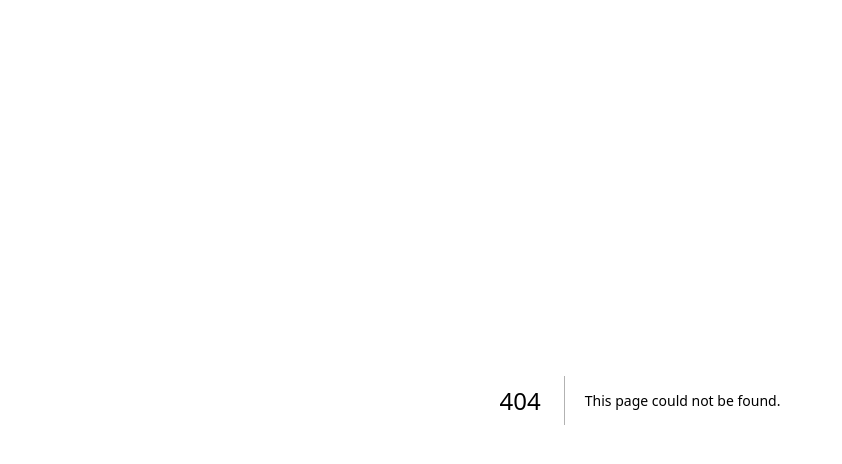
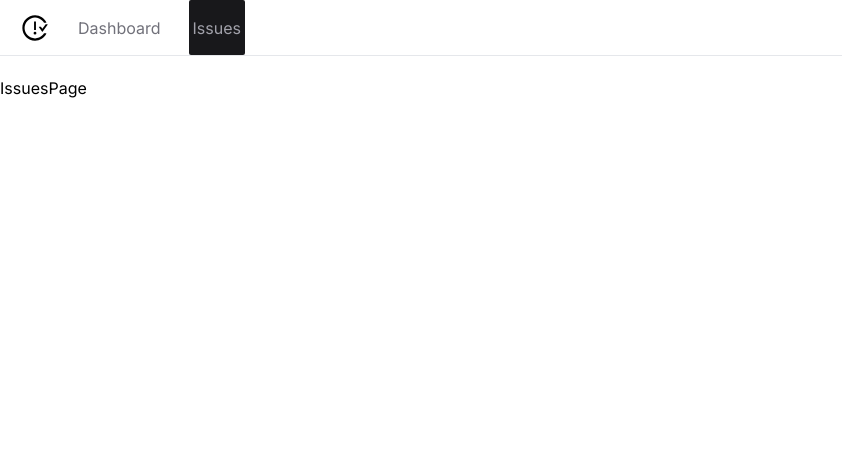
Before and after one commit to Tanay-Verma/issue-tracker-app, a Next.js app: page /issues in a window 1280 px wide. Before the commit this address had no page. Shown: the top 464 px of the page, without its empty margins (0-842 px from the left). Built offline with nearby package versions, Linux system fonts and the light colour scheme.

Commit message:
Completed Navbar and setup prisma

```diff
--- /dev/null
+++ b/app/Navbar.tsx
@@ -0,0 +1,45 @@
+"use client";
+import Link from "next/link";
+import React from "react";
+import { AiOutlineIssuesClose } from "react-icons/ai";
+import classNames from "classnames";
+import { usePathname } from "next/navigation";
+const Navbar = () => {
+  const links = [
+    { name: "Dashboard", href: "/" },
+    { name: "Issues", href: "/issues" },
+  ];
+  const pathName = usePathname();
+  return (
+    <nav className="flex space-x-6 items-center border-b h-14 mb-5 px-5">
+      <Link href="/" >
+        <AiOutlineIssuesClose className="text-3xl"/>
+      </Link>
+      <ul className="flex space-x-6 h-full ">
+        {links.map((link) => (
+          <li
+            key={link.href}
+            className={classNames({
+              "bg-zinc-900": pathName === link.href,
+              "bg-none": pathName !== link.href,
+              "h-full flex items-center rounded-sm p-1":true
+            })}
+          >
+            <Link
+              className={classNames({
+                "text-zinc-500 hover:text-zinc-800": pathName!==link.href,
+                "text-zinc-400 hover:text-white": pathName===link.href,
+                "transition-colors":true
+              })}
+              href={link.href}
+            >
+              {link.name}
+            </Link>
+          </li>
+        ))}
+      </ul>
+    </nav>
+  );
+};
+
+export default Navbar;
--- a/app/globals.css
+++ b/app/globals.css
@@ -1,20 +1,3 @@
 @tailwind base;
 @tailwind components;
 @tailwind utilities;
-
-:root {
-  --foreground-rgb: 0, 0, 0;
-  --background-start-rgb: 214, 219, 220;
-  --background-end-rgb: 255, 255, 255;
-}
-
-@media (prefers-color-scheme: dark) {
-  :root {
-    --foreground-rgb: 255, 255, 255;
-  }
-}
-
-body {
-  color: rgb(var(--foreground-rgb));
-
-}
--- /dev/null
+++ b/app/issues/page.tsx
@@ -0,0 +1,9 @@
+import React from 'react'
+
+const IssuesPage = () => {
+  return (
+    <div>IssuesPage</div>
+  )
+}
+
+export default IssuesPage
--- a/app/layout.tsx
+++ b/app/layout.tsx
@@ -1,22 +1,26 @@
-import './globals.css'
-import type { Metadata } from 'next'
-import { Inter } from 'next/font/google'
+import "./globals.css";
+import type { Metadata } from "next";
+import { Inter } from "next/font/google";
+import Navbar from "./Navbar";
 
-const inter = Inter({ subsets: ['latin'] })
+const inter = Inter({ subsets: ["latin"] });
 
 export const metadata: Metadata = {
-  title: 'Create Next App',
-  description: 'Generated by create next app',
-}
+  title: "Create Next App",
+  description: "Generated by create next app",
+};
 
 export default function RootLayout({
   children,
 }: {
-  children: React.ReactNode
+  children: React.ReactNode;
 }) {
   return (
     <html lang="en">
-      <body className={inter.className}>{children}</body>
+      <body className={inter.className}>
+        <Navbar />
+        <main>{children}</main>
+      </body>
     </html>
-  )
+  );
 }
```
Also changed, not shown: package.json (+7 -4 lines), 2 other files (tests, documents, lock files or other folders).
